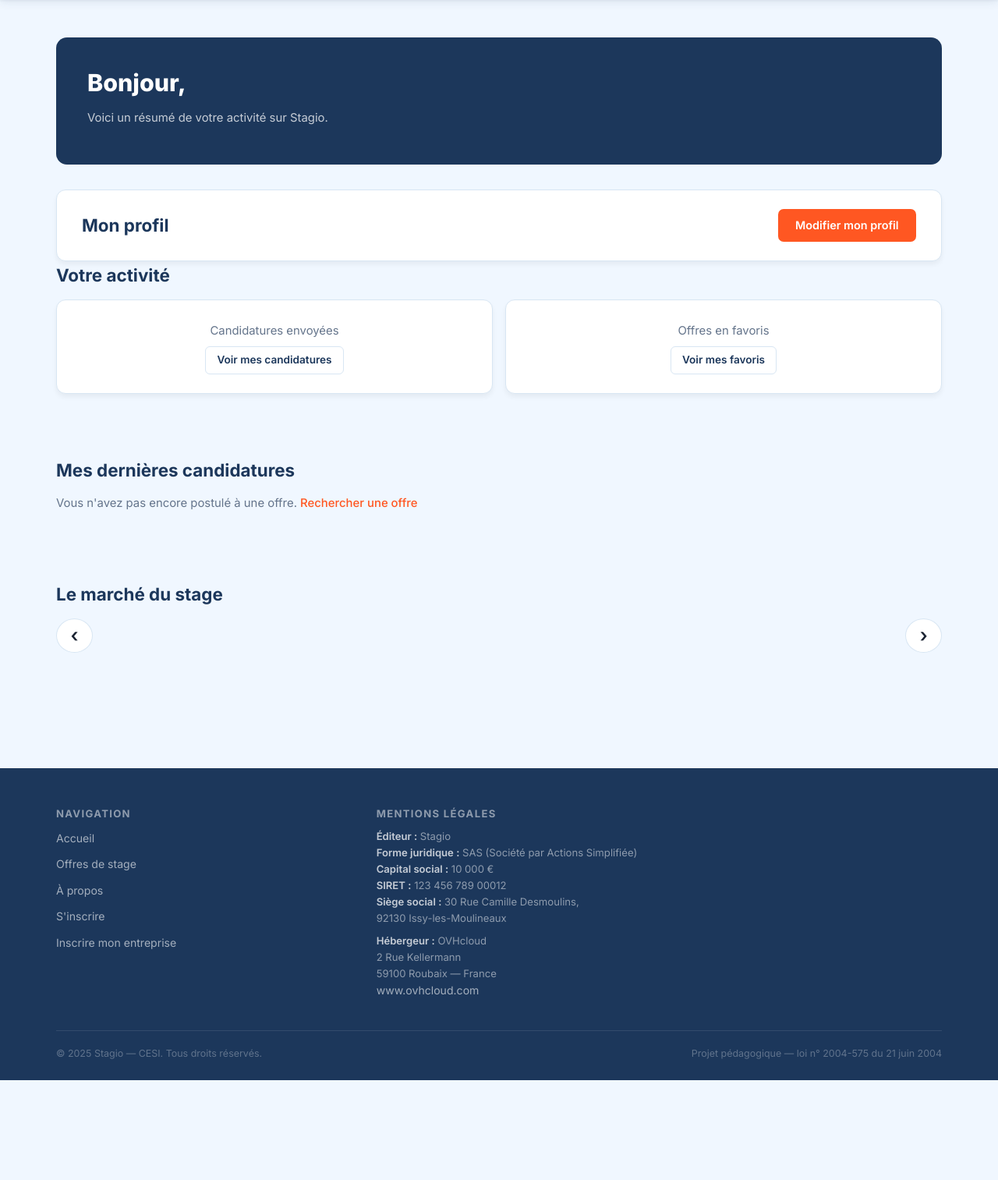
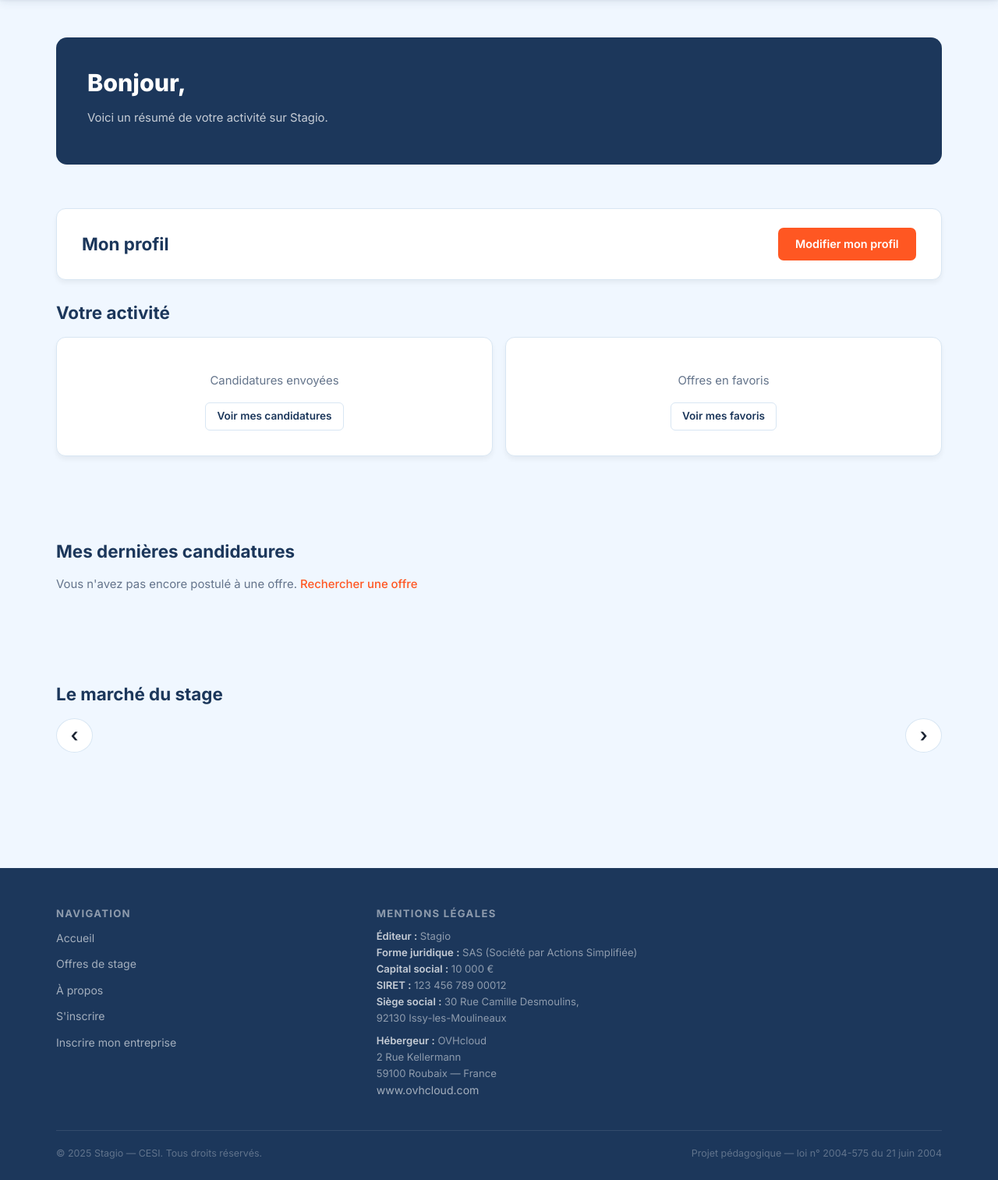
Before and after one commit to wael882/Projet-Web, a PHP site: template templates/acceuil.twig in a window 1280 px wide. Shown: the part 65-1578 px from the top of the page at 78% size. Before the commit the page ends 1450 px from the top, so only its background shows below. Run offline with PHP 8.4, Linux system fonts and the light colour scheme; the template is opened without the code that fills it, so the values that code supplies are empty; some libraries are stand-ins or nearby versions.

Commit message:
fix: espacement et alignement section activité acceuil

```diff
--- a/public/css/pages/acceuil.css
+++ b/public/css/pages/acceuil.css
@@ -1,6 +1,7 @@
 #acceuil-layout {
   display: flex;
   flex-direction: column;
+  gap: 1.5rem;
 }
 
 .stats-grid {
@@ -11,10 +12,14 @@
 
 .stat-card {
   background: var(--blanc);
-  padding: 1.5rem;
+  padding: 2rem 1.5rem;
   border-radius: 12px;
   box-shadow: 0 4px 6px rgba(0, 0, 0, 0.05);
   text-align: center;
+  display: flex;
+  flex-direction: column;
+  align-items: center;
+  gap: 0.5rem;
 }
 
 .stat-card strong {
```
